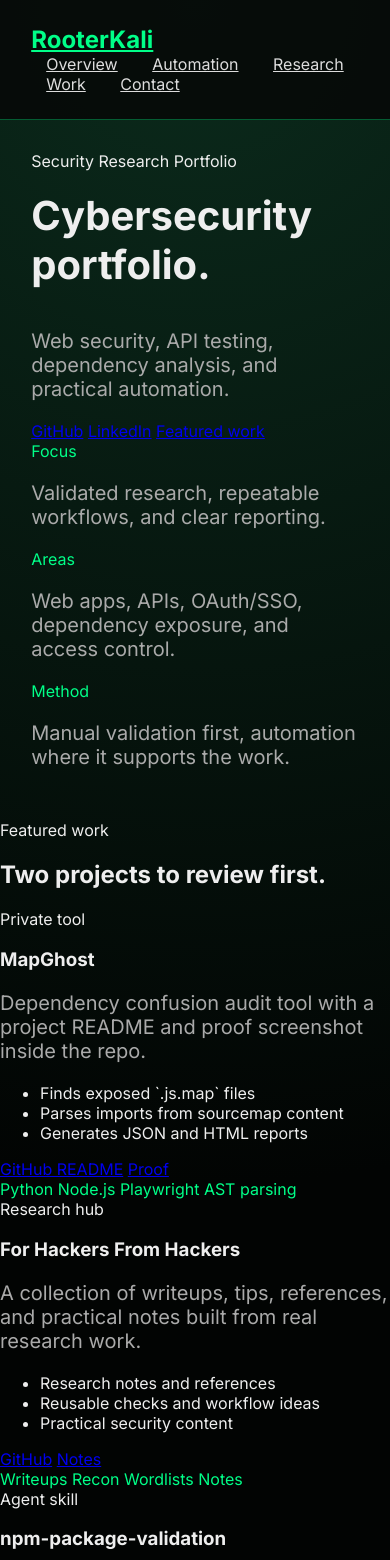
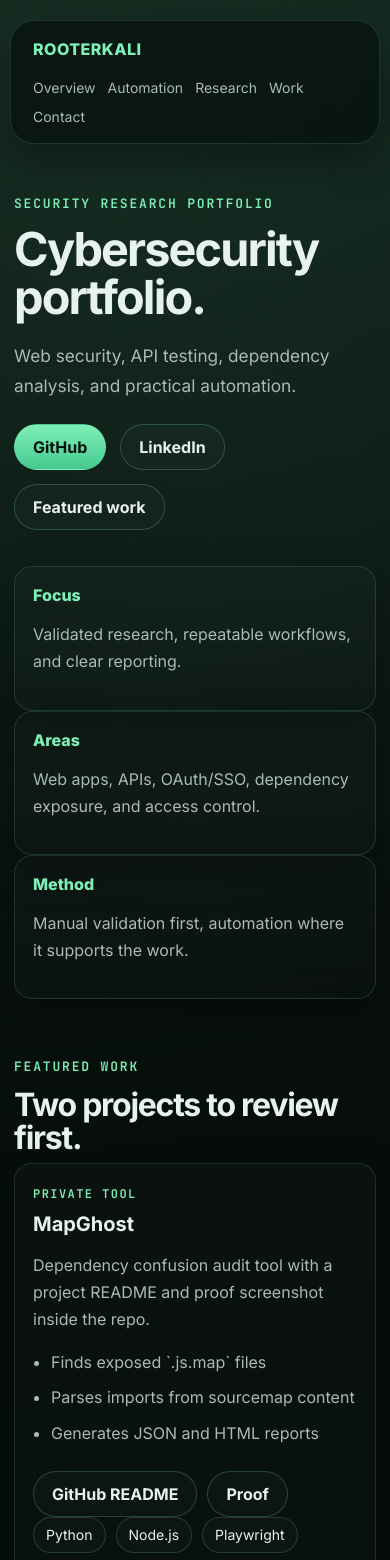
Before and after one commit to RooterKali/RooterKali, a plain HTML site: page portfolio/index.html in a window 390 px wide. Shown: the top 1560 px of the page. Drawn offline with Linux system fonts and the light colour scheme.

Commit message:
Replace portfolio styling with cleaner proof-first layout

```diff
--- a/portfolio/css/style.css
+++ b/portfolio/css/style.css
@@ -1 +1,397 @@
-*{box-sizing:border-box}body{margin:0;background:radial-gradient(circle at top,#0b2b1c,#020403 45%);color:#eee;font-family:Inter,Arial,sans-serif}header{display:flex;justify-content:space-between;padding:25px 8%;border-bottom:1px solid #00ff8855;background:#050505cc}.brand{color:#00ff88;font-size:24px;font-weight:700}nav a{margin:15px;color:#ddd}.hero{min-height:70vh;padding:8%;display:flex;flex-direction:column;justify-content:center}.tag{font-family:monospace;color:#00ff88;background:#000;padding:15px;width:max-content;border:1px solid #00ff88}h1{font-size:64px;margin:20px 0}span{color:#00ff88}p{max-width:650px;color:#aaa;font-size:20px}button{padding:14px 25px;margin-right:10px;background:#00ff88;border:0;font-weight:bold}.cards{display:grid;grid-template-columns:repeat(auto-fit,minmax(220px,1fr));gap:20px;padding:5% 8%}.cards div{background:#07110d;border:1px solid #00ff8844;padding:30px;border-radius:12px}@media(max-width:700px){h1{font-size:40px}header{flex-direction:column}}
+:root{
+  --bg:#07110e;
+  --bg-2:#0c1714;
+  --panel:#0e1d19;
+  --panel-2:#11241f;
+  --line:#214238;
+  --text:#e7f2ee;
+  --muted:#a8bbb4;
+  --accent:#7ef0b7;
+  --accent-2:#45c98f;
+  --shadow:0 16px 40px rgba(0,0,0,.35);
+  --radius:18px;
+}
+
+*{box-sizing:border-box}
+html{scroll-behavior:smooth}
+body{
+  margin:0;
+  color:var(--text);
+  font-family:Inter,system-ui,-apple-system,BlinkMacSystemFont,"Segoe UI",sans-serif;
+  background:
+    radial-gradient(circle at top left, rgba(126,240,183,.12), transparent 30%),
+    radial-gradient(circle at top right, rgba(69,201,143,.09), transparent 24%),
+    linear-gradient(180deg, #050807 0%, var(--bg) 50%, #040605 100%);
+}
+
+a{color:inherit;text-decoration:none}
+.page-shell{
+  width:min(1180px, calc(100% - 32px));
+  margin:0 auto;
+  padding:20px 0 56px;
+}
+
+.site-header{
+  display:flex;
+  align-items:center;
+  justify-content:space-between;
+  gap:20px;
+  padding:18px 22px;
+  position:sticky;
+  top:14px;
+  z-index:10;
+  background:rgba(7,17,14,.78);
+  backdrop-filter:blur(18px);
+  border:1px solid rgba(126,240,183,.15);
+  border-radius:999px;
+  box-shadow:var(--shadow);
+}
+
+.brand{
+  font-weight:800;
+  letter-spacing:.03em;
+  text-transform:uppercase;
+  color:var(--accent);
+}
+
+.site-nav{
+  display:flex;
+  flex-wrap:wrap;
+  gap:18px;
+}
+
+.site-nav a{
+  color:var(--muted);
+  font-size:14px;
+}
+
+.section{
+  padding:72px 4px 0;
+}
+
+.hero{
+  padding-top:84px;
+}
+
+.eyebrow{
+  display:inline-flex;
+  align-items:center;
+  gap:10px;
+  color:var(--accent);
+  font:600 13px/1.1 "JetBrains Mono",monospace;
+  text-transform:uppercase;
+  letter-spacing:.14em;
+}
+
+.hero h1,
+.section-heading h2,
+.cta h2{
+  margin:14px 0 0;
+  line-height:1.02;
+  letter-spacing:-.04em;
+}
+
+.hero h1{
+  max-width:12ch;
+  font-size:clamp(2.25rem, 4.1vw, 3.65rem);
+}
+
+.section-heading h2,
+.cta h2{
+  font-size:clamp(2rem, 4vw, 3.2rem);
+}
+
+.hero-copy,
+.section-heading p,
+.cta p,
+.panel p,
+.metric p{
+  color:var(--muted);
+  line-height:1.7;
+}
+
+.hero-copy{
+  max-width:780px;
+  margin:20px 0 0;
+  font-size:1.08rem;
+}
+
+.hero-actions{
+  display:flex;
+  flex-wrap:wrap;
+  gap:14px;
+  margin-top:30px;
+}
+
+.compact-actions{
+  margin-top:18px;
+  gap:10px;
+}
+
+.button{
+  display:inline-flex;
+  align-items:center;
+  justify-content:center;
+  min-height:46px;
+  padding:0 18px;
+  border-radius:999px;
+  border:1px solid transparent;
+  font-weight:700;
+  transition:transform .18s ease, border-color .18s ease, background .18s ease;
+}
+
+.button:hover{transform:translateY(-1px)}
+.button-primary{
+  background:linear-gradient(180deg, var(--accent), var(--accent-2));
+  color:#03110b;
+}
+
+.button-secondary{
+  background:rgba(255,255,255,.02);
+  border-color:rgba(126,240,183,.22);
+  color:var(--text);
+}
+
+.hero-grid,
+.grid-4,
+.grid-2,
+.hero-grid{
+  grid-template-columns:repeat(3, minmax(0, 1fr));
+  margin-top:36px;
+}
+
+.metric,
+.panel{
+  background:linear-gradient(180deg, rgba(255,255,255,.02), rgba(255,255,255,.01));
+  border:1px solid rgba(126,240,183,.14);
+  border-radius:var(--radius);
+  box-shadow:var(--shadow);
+}
+
+.metric{
+  padding:20px;
+}
+
+.metric span{
+  display:block;
+  color:var(--accent);
+  font-weight:800;
+  margin-bottom:10px;
+}
+
+.two-col{
+  display:grid;
+  grid-template-columns:minmax(0, .9fr) minmax(0, 1.1fr);
+  gap:22px;
+  align-items:start;
+}
+
+.work-grid{
+  display:grid;
+  grid-template-columns:repeat(2, minmax(0, 1fr));
+  gap:18px;
+  margin-top:8px;
+}
+
+.stack{
+  display:grid;
+  gap:18px;
+}
+
+.panel{
+  padding:22px;
+}
+
+.reveal{
+  opacity:0;
+  transform:translateY(12px);
+  transition:opacity .5s ease, transform .5s ease;
+}
+
+.reveal.is-visible{
+  opacity:1;
+  transform:translateY(0);
+}
+
+.highlight{
+  background:linear-gradient(180deg, rgba(126,240,183,.08), rgba(255,255,255,.01));
+}
+
+.featured{
+  min-height:100%;
+}
+
+.panel-label{
+  display:inline-flex;
+  margin-bottom:12px;
+  color:var(--accent);
+  font:600 12px/1 "JetBrains Mono",monospace;
+  text-transform:uppercase;
+  letter-spacing:.12em;
+}
+
+.panel h3{
+  margin:0 0 12px;
+  font-size:1.25rem;
+}
+
+.bullet-list{
+  margin:14px 0 0;
+  padding-left:18px;
+  color:var(--muted);
+  line-height:1.7;
+}
+
+.bullet-list li + li{
+  margin-top:8px;
+}
+
+.note{
+  margin-top:14px;
+  padding:12px 14px;
+  border-left:3px solid var(--accent-2);
+  background:rgba(69,201,143,.07);
+  border-radius:12px;
+}
+
+.grid-4{
+  grid-template-columns:repeat(4, minmax(0, 1fr));
+}
+
+.grid-2{
+  grid-template-columns:repeat(2, minmax(0, 1fr));
+}
+
+.compact{
+  min-height:100%;
+}
+
+.proof-grid{
+  grid-template-columns:repeat(2, minmax(0, 1fr));
+}
+
+.timeline-meta{
+  margin:-2px 0 10px;
+  color:var(--accent);
+  font-weight:700;
+}
+
+.tag-row,
+.tag-cloud{
+  display:flex;
+  flex-wrap:wrap;
+  gap:10px;
+}
+
+.tag-row span,
+.tag-cloud span{
+  display:inline-flex;
+  align-items:center;
+  min-height:36px;
+  padding:0 12px;
+  border-radius:999px;
+  border:1px solid rgba(126,240,183,.18);
+  background:rgba(255,255,255,.02);
+  color:var(--text);
+  font-size:14px;
+}
+
+.tag-cloud{
+  padding:20px;
+}
+
+.contact-links{
+  display:grid;
+  gap:12px;
+  min-width:min(100%, 420px);
+}
+
+.contact-links a{
+  padding:14px 16px;
+  border:1px solid rgba(126,240,183,.16);
+  border-radius:14px;
+  background:rgba(255,255,255,.02);
+  color:var(--text);
+  word-break:break-word;
+  transition:border-color .18s ease, transform .18s ease, background .18s ease;
+}
+
+.contact-links a:hover{
+  border-color:rgba(126,240,183,.36);
+  background:rgba(255,255,255,.04);
+  transform:translateY(-1px);
+}
+
+.cta{
+  display:flex;
+  align-items:flex-end;
+  justify-content:space-between;
+  gap:24px;
+  padding-bottom:28px;
+  border-top:1px solid rgba(126,240,183,.12);
+}
+
+@media (max-width: 960px){
+  .site-header,
+  .cta,
+  .two-col,
+  .work-grid,
+  .proof-grid,
+  .grid-4,
+  .grid-2,
+  .hero-grid{
+    grid-template-columns:1fr;
+  }
+
+  .site-header{
+    position:static;
+    border-radius:24px;
+    flex-direction:column;
+    align-items:flex-start;
+  }
+
+  .hero h1{
+    max-width:12ch;
+  }
+
+  .cta{
+    display:block;
+  }
+
+  .hero-actions{
+    margin-top:24px;
+  }
+
+  .contact-links{
+    min-width:0;
+    margin-top:20px;
+  }
+}
+
+@media (max-width: 640px){
+  .page-shell{
+    width:min(100% - 20px, 1180px);
+  }
+
+  .section{
+    padding-top:56px;
+  }
+
+  .hero{
+    padding-top:48px;
+  }
+
+  .site-nav{
+    gap:12px;
+  }
+
+  .panel,
+  .metric,
+  .tag-cloud{
+    padding:18px;
+  }
+
+  .hero h1{
+    font-size:clamp(2.6rem, 12vw, 4rem);
+  }
+}
```
